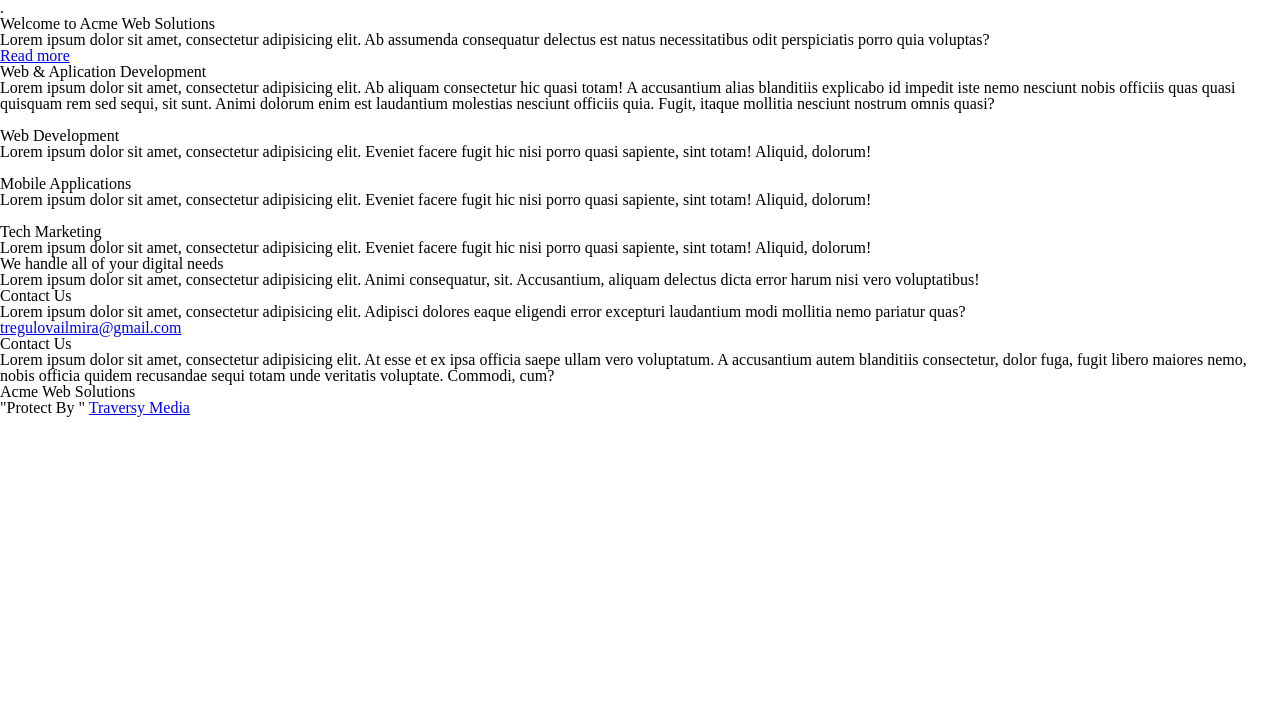
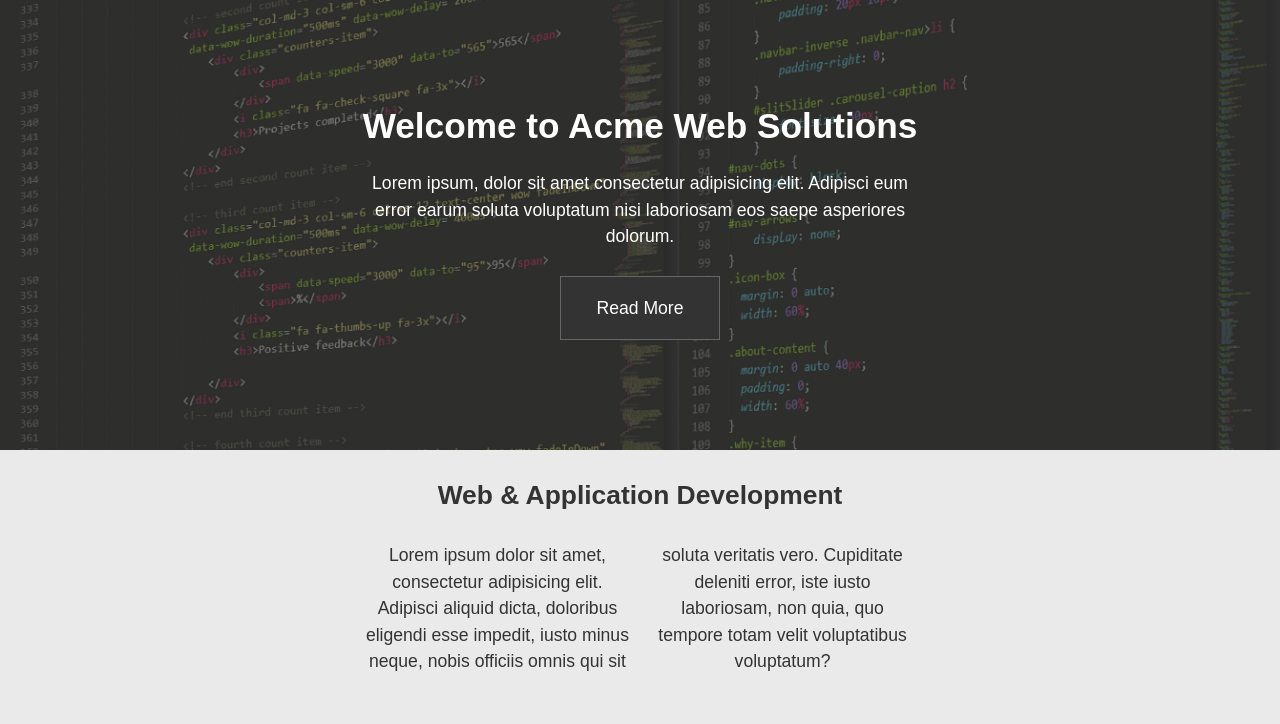
Before and after one commit to tregulovailmira/Homework2_CSSBoxModel, a plain HTML site: page index.html in a window 1280 px wide. Shown: the top 724 px of the page. Drawn offline with Linux system fonts and the light colour scheme.

Commit message:
Add css and images, change index.html
-change html-structure
-add css-styles
-change reset.css
-add images

```diff
--- a/css/reset.css
+++ b/css/reset.css
@@ -1,48 +1,13 @@
-/* http://meyerweb.com/eric/tools/css/reset/
-   v2.0 | 20110126
-   License: none (public domain)
-*/
-
-html, body, div, span, applet, object, iframe,
-h1, h2, h3, h4, h5, h6, p, blockquote, pre,
-a, abbr, acronym, address, big, cite, code,
-del, dfn, em, img, ins, kbd, q, s, samp,
-small, strike, strong, sub, sup, tt, var,
-b, u, i, center,
-dl, dt, dd, ol, ul, li,
-fieldset, form, label, legend,
-table, caption, tbody, tfoot, thead, tr, th, td,
-article, aside, canvas, details, embed,
-figure, figcaption, footer, header, hgroup,
-menu, nav, output, ruby, section, summary,
-time, mark, audio, video {
+* {
     margin: 0;
     padding: 0;
     border: 0;
-    font-size: 100%;
-    font: inherit;
-    vertical-align: baseline;
 }
-/* HTML5 display-role reset for older browsers */
-article, aside, details, figcaption, figure,
-footer, header, hgroup, menu, nav, section {
-    display: block;
+
+a {
+    text-decoration: none;
 }
-body {
-    line-height: 1;
-}
-ol, ul {
+
+li {
     list-style: none;
 }
-blockquote, q {
-    quotes: none;
-}
-blockquote:before, blockquote:after,
-q:before, q:after {
-    content: '';
-    content: none;
-}
-table {
-    border-collapse: collapse;
-    border-spacing: 0;
-}
--- a/css/styles.css
+++ b/css/styles.css
@@ -0,0 +1,167 @@
+:root {
+    --dark-color: #333;
+    --light-color: #fff;
+    --blue-color: #2690d4;
+    --light-gray-color: #eaeaea;
+    --padding: 1em 0;
+}
+
+body {
+    background-color: var(--dark-color);
+    color: var(--light-color);
+    font-family: Arial, Helvetica, sans-serif;
+    font-size: 1.1em;
+    line-height: 1.5;
+    text-align: center;
+}
+
+h1, h2, h3 {
+    margin: 0;
+    padding: var(--padding);
+}
+
+p {
+    padding: var(--padding);
+}
+
+.capitalize {
+    text-transform: capitalize;
+}
+
+header p {
+    margin: 0 auto;
+    width: 45%;
+}
+
+.showCase {
+    min-height: 450px;
+    color: var(--light-color);
+    text-align: center;
+}
+
+.backgroundImage {
+    position: absolute;
+    z-index: -1;
+    width: 100%;
+    height: 450px;
+    background: var(--dark-color) url(../images/showCase.png) no-repeat center;
+    background-size: cover;
+    opacity: 0.4;
+}
+
+.showCase h1 {
+    padding-top: 100px;
+    padding-bottom: 0;
+}
+
+.button {
+    display: inline-block;
+    padding: 1em 2em;
+    margin: 0.5em 0;
+    border: 1px solid #666;
+    background-color: var(--dark-color);
+    color: var(--light-color);
+    text-decoration: none;
+}
+
+.button:hover {
+    color: var(--dark-color);
+    background-color: var(--light-gray-color);
+}
+
+#sectionA {
+    padding-bottom: 2em;
+    background-color: var(--light-gray-color);
+    color: var(--dark-color);
+}
+
+#sectionA > .contentWrap {
+    padding: 0 1.5em;
+}
+
+#sectionA p {
+    padding: 0 0 1em 0;
+    margin: 0 auto;
+    width: 45%;
+    column-count: 2;
+}
+
+#sectionB {
+    padding: 2em 1em 1em;
+}
+
+
+#sectionB li {
+    display: inline-block;
+    margin-bottom: 1em;
+    width: 15%;
+    background-color: var(--light-color);
+    color: var(--dark-color);
+}
+
+li + li {
+    margin-left: 1%;
+}
+
+img {
+    display: block;
+    width: 100%;
+    height: auto;
+}
+
+.columnContent {
+    padding: 1.5em;
+}
+
+#sectionC {
+    padding: 2em;
+    background: var(--light-color);
+    color: var(--dark-color);
+}
+
+#sectionC p {
+    margin: 0 auto;
+    width: 45%;
+}
+
+#sectionD {
+    width: 100%;
+    height: 310px;
+}
+
+.box {
+    box-sizing: border-box;
+    display: inline-block;
+    padding: 2em;
+    width: 49.8%;
+    height: 100%;
+    vertical-align: top;
+}
+
+.box:first-child {
+    background-color: var(--blue-color);
+}
+
+.box:last-child {
+    background-color: var(--dark-color);
+}
+
+#sectionD a {
+    color: var(--light-color);
+}
+
+footer {
+    padding: 2em;
+    background: #000;
+    color: var(--light-color);
+    text-align: center;
+}
+
+footer > div {
+    display: inline-block;
+    width: 49.8%;
+}
+
+footer a {
+    color: var(--blue-color);
+}
--- a/index.html
+++ b/index.html
@@ -2,77 +2,80 @@
 <html lang="en">
 <head>
     <meta charset="UTF-8">
-    <title>Title</title>
+    <title>CSS Homework</title>
     <link rel="stylesheet" href="css/reset.css">
     <link rel="stylesheet" href="css/styles.css">
 </head>
 <body>
-    <header class="showcase">
-        <div class="backgroundImage"></div>.
+    <header class="showCase">
+        <div class="backgroundImage"></div>
         <div class="contentWrap">
             <h1>Welcome to Acme Web Solutions</h1>
-            <p>Lorem ipsum dolor sit amet, consectetur adipisicing elit. Ab assumenda consequatur delectus
-                est natus necessitatibus odit perspiciatis porro quia voluptas?</p>
-            <a href="#">Read more</a>
+            <p>Lorem ipsum, dolor sit amet consectetur adipisicing elit. Adipisci eum error earum soluta voluptatum
+                nisi laboriosam eos saepe asperiores dolorum.</p>
+            <a href="#sectionB" class="button capitalize">Read More</a>
         </div>
+    </header>
     <main>
-        <section class="sectionA">
+        <section id="sectionA">
             <div class="contentWrap">
-                <h2 class="contentTitle">Web & Aplication Development</h2>
+                <h2 class="contentTitle capitalize">Web & Application Development</h2>
                 <div class="contentText">
-                    <p>Lorem ipsum dolor sit amet, consectetur adipisicing elit. Ab aliquam consectetur hic quasi
-                        totam! A accusantium alias blanditiis explicabo id impedit iste nemo nesciunt nobis officiis
-                        quas quasi quisquam rem sed sequi, sit sunt. Animi dolorum enim est laudantium molestias nesciunt
-                        officiis quia. Fugit, itaque mollitia nesciunt nostrum omnis quasi?</p>
+                    <p>Lorem ipsum dolor sit amet, consectetur adipisicing elit. Adipisci aliquid dicta, doloribus
+                        eligendi esse impedit, iusto minus neque, nobis officiis omnis qui sit soluta veritatis vero.
+                        Cupiditate deleniti error, iste iusto laboriosam, non quia, quo tempore totam velit voluptatibus
+                        voluptatum?</p>
                 </div>
             </div>
         </section>
-        <section class="sectionB">
+
+        <section id="sectionB">
+            <ul>
+                <li>
                     <div class="column">
-                <div class="columnImage">
-                    <img src="" alt="">
-                </div>
+                        <img src="images/webDev.jpeg" alt="Web Development">
                         <div class="columnContent">
-                    <h3>Web Development</h3>
-                    <p>Lorem ipsum dolor sit amet, consectetur adipisicing elit. Eveniet facere fugit hic nisi porro
-                        quasi sapiente, sint totam! Aliquid, dolorum!</p>
+                            <h3 class="capitalize">Web Development</h3>
+                            <p>Lorem ipsum dolor sit amet consectetur adipisicing elit. Nostrum culpa neque quo eum et quasi
+                                velit voluptatum cum maiores exercitationem.</p>
                         </div>
                     </div>
-
+                </li>
+                <li>
                     <div class="column">
-                <div class="columnImage">
-                    <img src="" alt="">
-                </div>
+                        <img src="images/mobApp.jpeg" alt="Mobile Applications">
                         <div class="columnContent">
-                    <h3>Mobile Applications</h3>
-                    <p>Lorem ipsum dolor sit amet, consectetur adipisicing elit. Eveniet facere fugit hic nisi porro
-                        quasi sapiente, sint totam! Aliquid, dolorum!</p>
+                            <h3 class="capitalize">Mobile Applications</h3>
+                            <p>Lorem ipsum dolor sit amet consectetur adipisicing elit. Nostrum culpa neque quo eum et quasi
+                                velit voluptatum cum maiores exercitationem.</p>
                         </div>
                     </div>
-
+                </li>
+                <li>
                     <div class="column">
-                <div class="columnImage">
-                    <img src="" alt="">
-                </div>
+                        <img src="images/techMarketing.jpeg" alt="Tech Marketing">
                         <div class="columnContent">
-                    <h3>Tech Marketing</h3>
-                    <p>Lorem ipsum dolor sit amet, consectetur adipisicing elit. Eveniet facere fugit hic nisi porro
-                        quasi sapiente, sint totam! Aliquid, dolorum!</p>
+                            <h3 class="capitalize">Tech Marketing</h3>
+                            <p>Lorem ipsum dolor sit amet consectetur adipisicing elit. Nostrum culpa neque quo eum et quasi
+                                velit voluptatum cum maiores exercitationem.</p>
                         </div>
                     </div>
+                </li>
+            </ul>
+        </section>
 
-        </section>
-        <section class="sectionC">
+        <section id="sectionC">
             <div class="contentWrap">
                 <h2 class="contentTitle">We handle all of your digital needs</h2>
                 <p>Lorem ipsum dolor sit amet, consectetur adipisicing elit. Animi consequatur, sit.
                     Accusantium, aliquam delectus dicta error harum nisi vero voluptatibus!</p>
             </div>
         </section>
-        <section class="sectionD">
+
+        <section id="sectionD">
             <div class="box">
                 <div class="contentWrap">
-                    <h2 class="contentTitle">Contact Us</h2>
+                    <h2 class="contentTitle capitalize">Contact Us</h2>
                     <p>Lorem ipsum dolor sit amet, consectetur adipisicing elit. Adipisci dolores eaque eligendi
                         error excepturi laudantium modi mollitia nemo pariatur quas?</p>
                     <p><a href="mailto:tregulovailmira@gmail.com">tregulovailmira@gmail.com</a></p>
@@ -80,24 +83,20 @@
             </div>
             <div class="box">
                 <div class="contentWrap">
-                    <h2 class="contentTitle">Contact Us</h2>
-                    <p>Lorem ipsum dolor sit amet, consectetur adipisicing elit. At esse et ex ipsa officia saepe
-                        ullam vero voluptatum. A accusantium autem blanditiis consectetur, dolor fuga, fugit
-                        libero maiores nemo, nobis officia quidem recusandae sequi totam unde veritatis voluptate.
-                        Commodi, cum?</p>
+                    <h2 class="contentTitle capitalize">About Our Company</h2>
+                    <p>Lorem, ipsum dolor sit amet consectetur adipisicing elit. Distinctio earum porro deserunt,
+                        deleniti, quae facere repudiandae, officiis est exercitationem nobis iusto doloremque!
+                        Soluta excepturi in aut suscipit amet temporibus quo?</p>
                 </div>
             </div>
         </section>
     </main>
+
     <footer>
         <div>Acme Web Solutions</div>
-        <div>
-            "Protect By "
+        <div class="capitalize"><span>Project By</span>
             <a href="https://traversymedia.com/" target="_blank">Traversy Media</a>
         </div>
     </footer>
-
-
-    </header>
 </body>
 </html>
```
Also changed, not shown: images/showCase.png (added), 3 other files. Lines whose indentation alone changed are shown as unchanged.
